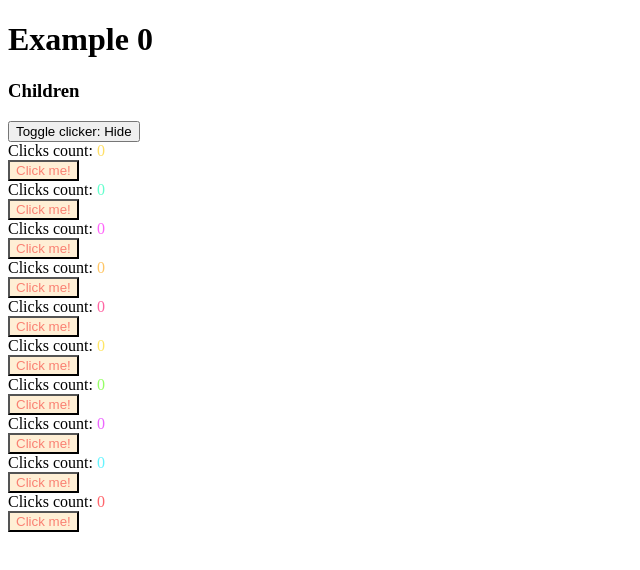
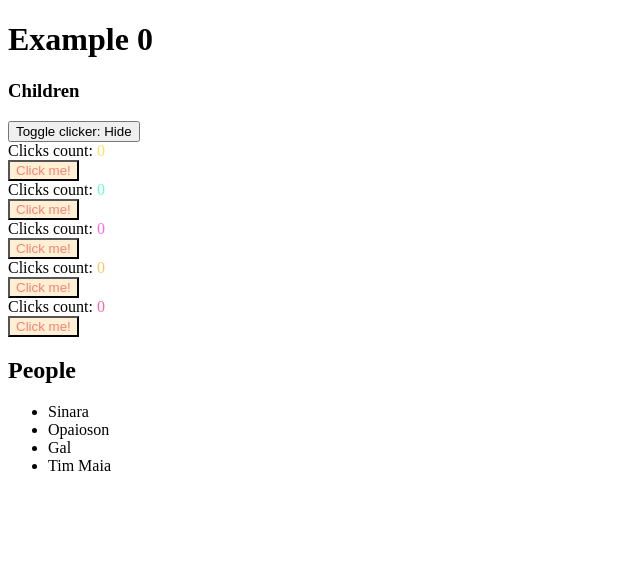
Before and after one commit to Sinarab/react-baby-steps, a React (Vite) app: page / in a window 1280 px wide. Shown: the top 570 px of the page, without its empty margins (0-640 px from the left). Built offline with nearby package versions, Linux system fonts and the light colour scheme.

Commit message:
adding people component

```diff
--- a/src/App.jsx
+++ b/src/App.jsx
@@ -1,5 +1,6 @@
 import { useState, useMemo } from "react";
 import Clicker from "./components/Clicker";
+import People from "./components/People";
 
 // creating a component
 export default function App({ clickersCount, children }) {
@@ -58,6 +59,8 @@ export default function App({ clickersCount, children }) {
             />
           )
       )}
+
+      <People></People>
     </>
   );
 }
--- /dev/null
+++ b/src/components/People.jsx
@@ -0,0 +1,22 @@
+import { useState } from "react";
+
+export default function People() {
+  const [people, setPeople] = useState([
+    { id: "1", name: "Sinara" },
+    { id: "2", name: "Opaioson" },
+    { id: "3", name: "Gal" },
+    { id: "4", name: "Tim Maia" },
+  ]);
+
+  return (
+    <div>
+      <h2>People</h2>
+
+      <ul>
+        {people.map((person) => (
+          <li key={person.id}>{person.name}</li>
+        ))}
+      </ul>
+    </div>
+  );
+}
--- a/src/index.jsx
+++ b/src/index.jsx
@@ -6,7 +6,7 @@ const root = createRoot(document.querySelector("#root"));
 
 root.render(
   <div>
-    <App clickersCount={10}>
+    <App clickersCount={5}>
       <h3>Children</h3>
     </App>
   </div>
```
